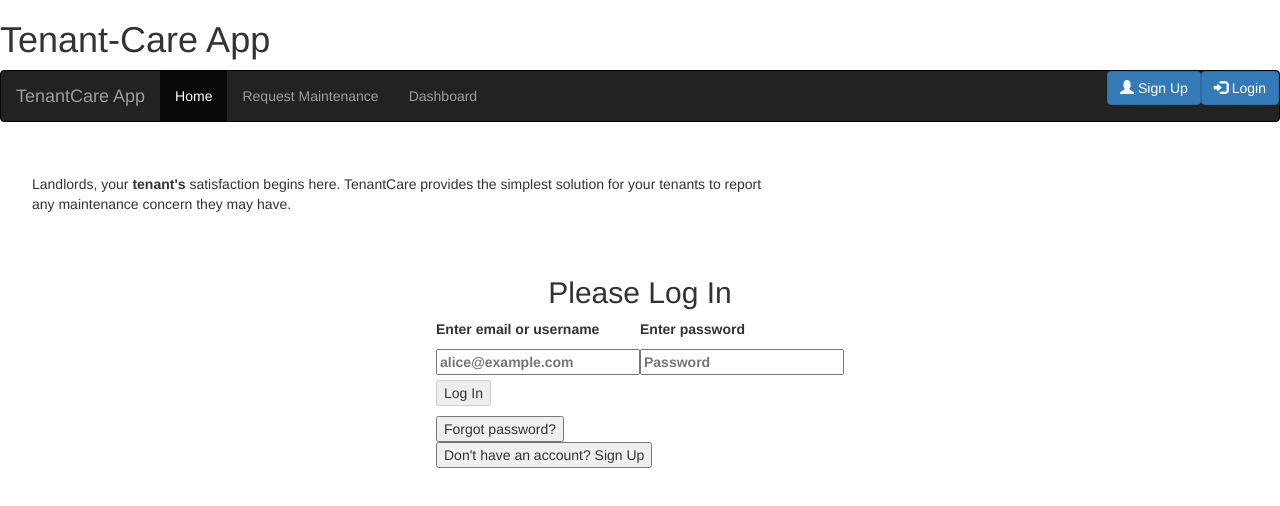
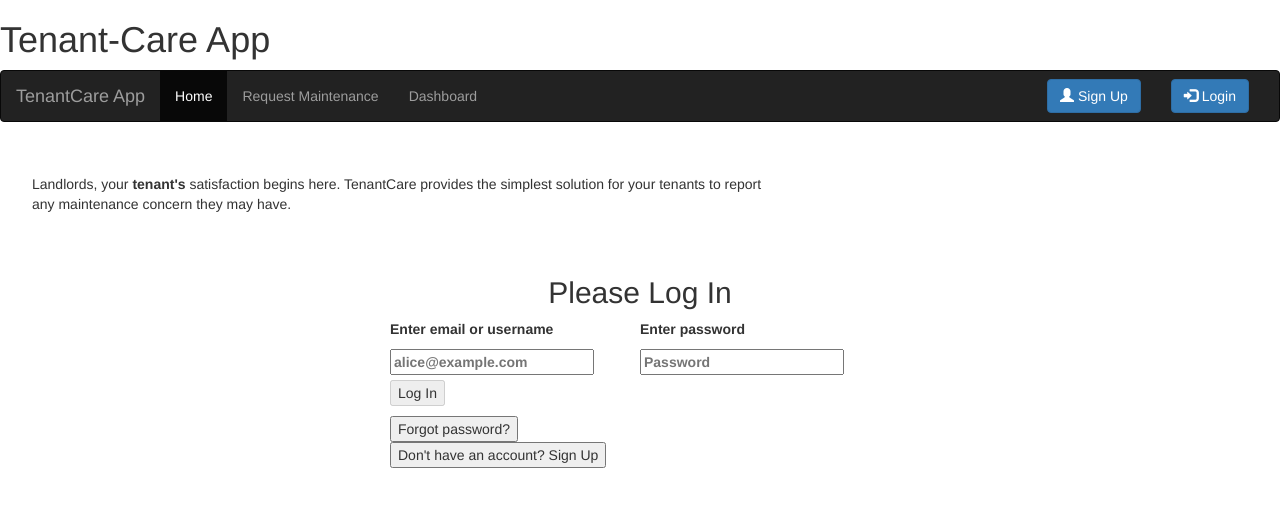
Before and after one commit to gckey/tenant-care, a React (Vite) app in the folder frontend/: page / in a window 1280 px wide. Shown: the top 506 px of the page. Built offline with nearby package versions, Linux system fonts and the light colour scheme.

Commit message:
Align input forms in MaintenanceRequestForm

```diff
--- a/frontend/src/App.css
+++ b/frontend/src/App.css
@@ -16,8 +16,33 @@
 
 
 
-.container {
+/* .container {
   max-width: 800px;
   margin: 0 auto;
   padding: 20px;
+} */
+
+.nav-options {
+  display: flex;
+  gap: 30px;
 }
+
+.navbar-right li button {
+  margin-top: 8px;
+}
+
+main {
+  display: block;
+}
+
+.maintenanceReqItem {
+  display: flex;
+  justify-content: space-between;
+
+}
+
+label {
+  display: inline-block;
+  width: 250px;
+  text-align: left;
+}
```
